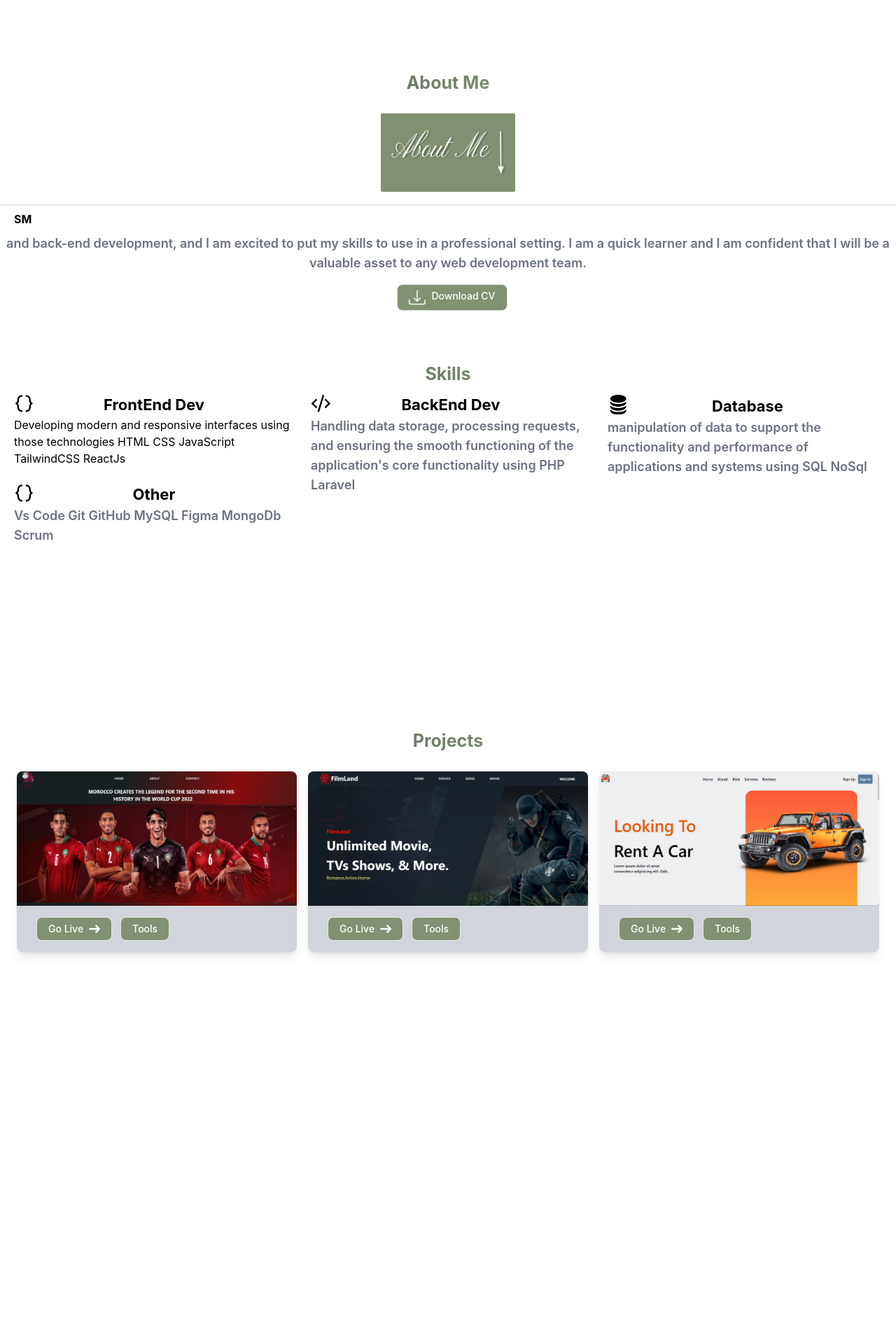
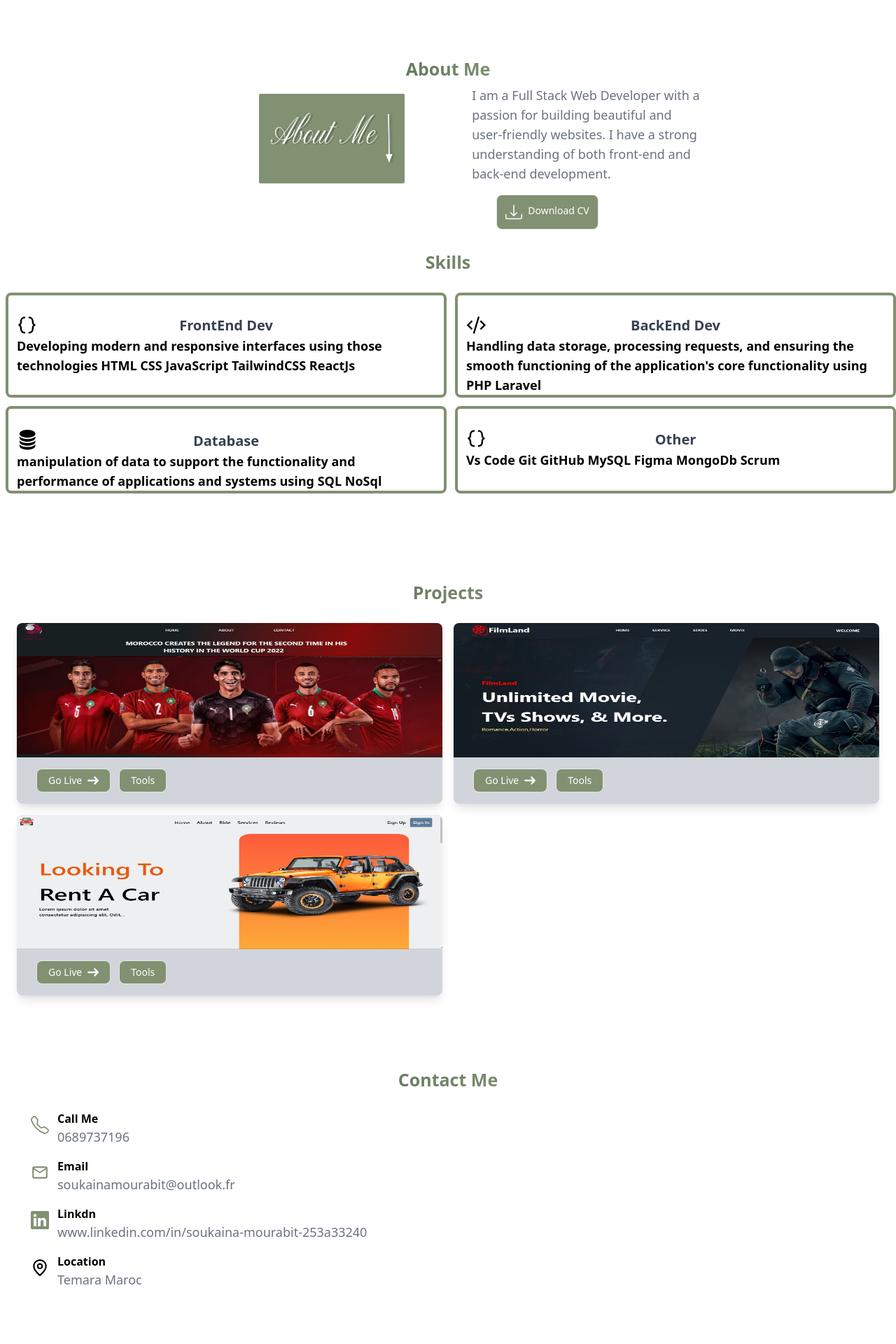
Before and after one commit to SMourabit/Personal_portfolio, a React (Create React App) app: page / in a window 1280 px wide. Shown: the part 380-2300 px from the top of the page at 70% size. Built offline with nearby package versions, Linux system fonts and the light colour scheme.

Commit message:
Table screen is DONE

```diff
--- a/src/Components/About.js
+++ b/src/Components/About.js
@@ -4,22 +4,31 @@ import Services from './Services';
 
 function About() {
   return (
-    <div className=' h-[26rem]  animate-showUp' id='About'>
+    <div className=' h-[26rem]  animate-showUp md:mt-[-1rem] ' id='About'>
 
-      <div className="flex items-center justify-center text-green-dark z-0">
+      <div className="flex items-center justify-center text-green-dark z-0 md:mt-1 ">
 
         <div className="flex flex-col items-center text-center relative ">
           <div class="">
-            <h2 className='text-center text-[25px] font-bold mb-6 bg-gradient-to-r from-green-medium from-10% to-green-light to-60% text-transparent bg-clip-text'>About Me</h2>
-            <div className='w-full text-center mt-2 flex justify-center'>
+            <h2 className='text-center text-[25px] font-bold  mb-6 bg-gradient-to-r from-green-medium from-10%
+             to-green-light to-60% text-transparent bg-clip-text md:relative md:top-[52px]'>About Me</h2>
 
-            <img src="3.jpg" alt="" className='rounded-sm w-[12rem] h-[7rem]'/>
+            <div className='md:flex md:flex-row md:gap-0'>
+
+              <div className='w-full text-center mt-2 flex justify-center '>
+                <img src="3.jpg" alt="" className='rounded-sm w-[12rem] h-[7rem]
+                 md:w-[13rem] md:h-[8rem] md:relative md:top-[2.25rem] md:left-[-0.75rem]' />
+              </div>
+
+              <p class="text-[15px] md:text-base lg:text-lg text-gray-500  font-semibold ml-2 mr-2 mt-[2rem]
+            md:w-[35.25rem] md:text-[18px] md:font-normal md:ml-[-2rem] md:text-left
+
+            ">
+                I am a Full Stack Web Developer with a passion for building beautiful and user-friendly websites. I have a strong understanding
+                of both front-end and back-end development.
+              </p>
             </div>
-            <p class="text-[15px] md:text-base lg:text-lg text-gray-500 font-semibold ml-2 mr-2 mt-[2rem]">
-              I am a Full Stack Web Developer with a passion for building beautiful and user-friendly websites. I have a strong understanding
-              of both front-end and back-end development, and I am excited to put my skills to use in a professional setting.
-              I am a quick learner and I am confident that I will be a valuable asset to any web development team.
-            </p>
+
           </div>
 
 
@@ -27,7 +36,9 @@ function About() {
 
 
             <button type="button" class="text-white bg-green-light ml-3 mt-0  border border-gray-200 focus:ring-4 focus:outline-none
-           focus:ring-gray-100 font-medium rounded-lg text-sm px-4 py-1.5 text-center inline-flex items-center">
+           focus:ring-gray-100 font-medium rounded-lg text-sm px-4 py-1.5 text-center inline-flex items-center
+           md:relative md:right-[-8.5rem] md:p-3
+           ">
               <a href="cv.pdf" download className='flex flex-row gap-2 '>
                 <BsDownload className="text-2xl " />
                 Download CV
--- a/src/Components/Contact.js
+++ b/src/Components/Contact.js
@@ -1,5 +1,6 @@
 import React from 'react'
 import { BsLinkedin, BsTelephone } from 'react-icons/bs'
+import { GrLocation } from 'react-icons/gr'
 import { MdOutlineEmail } from 'react-icons/md'
 
 function Contact() {
@@ -7,19 +8,20 @@ function Contact() {
         {name:'Call Me ',dec:'0689737196',icon: <BsTelephone className='relative left-4 top-2 text-[26px] text-green-light'/> },
         {name:'Email ',dec:'soukainamourabit@outlook.fr',icon: <MdOutlineEmail className='relative left-4 top-2 text-[26px] text-green-light'/> },
         {name:'Linkdn ',dec:'www.linkedin.com/in/soukaina-mourabit-253a33240',icon: <BsLinkedin className='relative left-4 top-2 text-[26px] text-green-light'/> },
+        {name:'Location ',dec:'Temara Maroc',icon: <GrLocation className='relative left-4 top-2 text-[26px]  text-green-light'/> },
 
 
 ]
   return (
-    <div className='h-[30rem] mt-[-1rem]'>
+    <div className='h-[30rem] md:h-[40rem]  mt-[-1rem] md:mt-0 '>
 <h1 className='text-center text-[25px] font-bold mb-6 bg-gradient-to-r from-green-medium from-10% to-green-light to-60% text-transparent bg-clip-text'>Contact Me</h1>
         <div className=' '>
         {cordonnees.map((e)=>{
-            return <div className='flex flex-row gap-2 ml-3 mt-4'>
+            return <div className='flex flex-row gap-2 ml-3 mt-4 md:ml-7  '>
             {e.icon}
-            <div className='flex flex-col ml-5'>
+            <div className='flex flex-col ml-5 '>
                 <h1 className='font-semibold'>{e.name}</h1>
-                <p className='text-[15px] md:text-base lg:text-lg text-gray-500 font-semibold'>{e.dec}</p>
+                <p className='text-[15px] md:text-base lg:text-lg text-gray-500 font-semibold md:font-medium'>{e.dec}</p>
             </div>
             </div>
         })}
--- a/src/Components/Header.js
+++ b/src/Components/Header.js
@@ -15,8 +15,8 @@ function Header() {
 
   };
   return (
-    <div >
-      <div className="fixed bottom-[88px] w-full border-t-[2px]   bg-white h-[2.5rem] z-20">
+    <div className="">
+      <div className="fixed bottom-[88px] w-full border-t-[2px]  h-[2.5rem] z-20  md:fixed md:top-0 md:w-[92%] md:bg-white">
         <h1 className="font-bold p-5 mt-[-0.8rem]">SM</h1>
         <button className="text-2xl absolute bottom-[0.5rem] right-2  z-40" onClick={() => { Toggle(); }}>
           {isClicked.menuIcon ? (<GiHamburgerMenu className="lg:hidden" />) : (<MdOutlineClose className="lg:hidden " />)}
@@ -25,8 +25,8 @@ function Header() {
         {isClicked.menuIcon}
         {isClicked.menuIcon ? " "
           :
-          <div className={`flex justify-center h-10 z-20 	fixed bottom-[6.5rem] p-8 w-full animate-showUp bg-white `}>
-            <ul className="flex gap-7">
+          <div className={`flex justify-center h-10 z-20 	fixed bottom-[6.5rem] p-8 w-full animate-showUp bg-white  md:top-7 `}>
+            <ul className="flex gap-7 md:mt-[-1rem]">
               <li>
                 <a href="#Home" className='icon-link  hover:text-bg-darkRed duration-500' title="Home">
                   <BiSolidHome className="text-[26px]" />
--- a/src/Components/Home.js
+++ b/src/Components/Home.js
@@ -4,7 +4,7 @@ import { MdOutlineEmail } from 'react-icons/md';
 
 function Home() {
   return (
-    <div className="flex w-full flex-col  text-green-dark z-0 h-[30rem] animate-showUp" id='Home'>
+    <div className="flex w-full flex-col  text-green-dark z-0 h-[30rem] md:h-[25rem] md:mt-[1.25rem] animate-showUp " id='Home'>
       <div className='flex flex-row w-full'>
         <div className='flex flex-col absolute top-[5.5rem] left-[0.78rem] w-1/4 gap-3  md:top-[8.25rem]
   '>
@@ -26,7 +26,7 @@ function Home() {
       </div>
       <div className="flex flex-col gap-3 relative top-12 md:top-[-6.75rem] md:left-[3.5rem] ">
         <h1 className="text-2xl font-bold text-black leading-7 ml-3 mt-6">Hi, I'm Soukaina</h1>
-        <p className="text-[20px] ml-3  text-gray-700 font-semibold mt-[-7.5px]">FullStack Developer</p>
+        <p className="text-[20px]   text-gray-700 font-semibold ml-3 mt-[-7.5px]">FullStack Developer</p>
         <p className="text-gray-600 text-[20px] ml-3 leading-6 md:w-[17.5rem] ">
           High level of knowledge in web <br />
           development, having the privilege of collaborating with diverse teams
--- a/src/Components/Portfolio.js
+++ b/src/Components/Portfolio.js
@@ -19,9 +19,9 @@ function Portfolio() {
   };
 
   return (
-    <div className='h-[63rem]  mt-5 p-6 animate-showUp' id='Portfolio'>
+    <div className='h-[63rem] md:h-[45rem] mt-5 p-6 animate-showUp  md:mt-0' id='Portfolio'>
       <h2 className='text-center text-[25px] font-bold mb-6 bg-gradient-to-r from-green-medium from-10% to-green-light to-60% text-transparent bg-clip-text '>Projects</h2>
-      <div className='grid grid-cols-1 md:grid-cols-3 gap-4'>
+      <div className='grid grid-cols-1 md:grid-cols-2 gap-4'>
         {websites.map((e, i) => (
           <div key={e} className='bg-gray-300 rounded-lg overflow-hidden shadow-lg'>
             <img className='w-full h-48 ' src={`${i}.jpg`} alt='' />
--- a/src/Components/Services.js
+++ b/src/Components/Services.js
@@ -5,51 +5,52 @@ import { GrCode } from 'react-icons/gr';
 
 function Services() {
   return (
-    <div className='h-[30rem] animate-showUp' id='Skills'>
+    <div className='h-[30rem] animate-showUp md:w-full md:h-[28rem] md:mt-[-5.25rem] ' id='Skills'>
       <h2 className='text-center text-[25px] font-bold mb-6 bg-gradient-to-r from-green-medium from-10% to-green-light to-60% text-transparent bg-clip-text '>Skills</h2>
 
-      <div className='grid grid-cols-1 md:grid-cols-3 place-items-left ml-2  mt-[-2.75rem] '>
+      <div className='grid grid-cols-1 md:grid-cols-2 md:gap-3 place-items-center ml-2  mt-[-2.75rem]  md:mt-0 '>
 
-        <div className='rounded-lg w-full h-[8rem] '>
+        <div className='rounded-lg w-full h-[8rem]
+         md:border-4 md:border-green-light md:h-full '>
           <BiCodeCurly className='text-[1.8rem] relative  top-7 left-3 ' />
-          <h1 className='text-center  font-bold text-[22px]'>
+          <h1 className='text-center  text-[20px]   text-gray-700 font-bold'>
             FrontEnd Dev  </h1>
 
 
-          <p className='text-sm md:text-base lg:text-lg=font-semibold ml-3 mr-4 '>
+          <p className='text-sm md:text-base lg:text-lg font-semibold ml-3 mr-4 '>
             Developing modern and responsive interfaces using those technologies
             HTML CSS JavaScript TailwindCSS ReactJs
           </p>
         </div>
 
-        <div className='rounded-lg w-full h-[8rem]  '>
+        <div className='rounded-lg w-full h-[8rem]   md:border-4 md:border-green-light  md:h-full '>
           <GrCode className='text-[1.8rem] relative  top-7 left-3' />
-          <h1 className='text-center  font-bold text-[22px]'>  BackEnd Dev  </h1>
+          <h1 className='text-center text-[20px]   text-gray-700 font-bold'>  BackEnd Dev  </h1>
 
-          <p className='text-sm md:text-base lg:text-lg text-gray-500 font-semibold ml-3 mr-4'>
+          <p className='text-sm md:text-base lg:text-lg  font-semibold ml-3 mr-4'>
             Handling data storage, processing requests, and ensuring the smooth functioning of the application's core
             functionality using
             PHP Laravel
           </p>
         </div>
 
-        <div className='rounded-lg w-full h-[8rem]  '>
+        <div className='rounded-lg w-full h-[8rem]    md:border-4 md:border-green-light  md:h-full '>
           <BsFillDatabaseFill className='text-[1.9rem] relative top-7 left-3' />
-          <h1 className='text-center  font-bold text-[22px]'>  Database </h1>
+          <h1 className='text-center text-[20px]   text-gray-700 font-bold'>  Database </h1>
 
 
-          <p className='text-sm md:text-base lg:text-lg text-gray-500 font-semibold ml-3 mr-4'>
+          <p className='text-sm md:text-base lg:text-lg font-semibold  ml-3 mr-4   '>
             manipulation of data to support the functionality and performance of applications and systems using
             SQL NoSql
           </p>
         </div>
 
-        <div className='rounded-lg w-full h-[8rem] '>
+        <div className='rounded-lg w-full h-[8rem]   md:border-4 md:border-green-light  md:h-full '>
         <BiCodeCurly className='text-[1.8rem] relative  top-7 left-3 ' />
-          <h1 className='text-center  font-bold text-[22px]'>  Other </h1>
+          <h1 className='text-center  text-[20px]   text-gray-700 font-bold'>  Other </h1>
 
 
-          <p className='text-sm md:text-base lg:text-lg text-gray-500 font-semibold ml-3 mr-4'>
+          <p className='text-sm md:text-base lg:text-lg font-semibold ml-3 mr-4'>
             Vs Code Git GitHub MySQL Figma MongoDb Scrum
           </p>
         </div>
--- a/src/index.css
+++ b/src/index.css
@@ -2,12 +2,7 @@
 @tailwind components;
 @tailwind utilities;
 body {
-  margin: 0;
-  font-family: -apple-system, BlinkMacSystemFont, 'Segoe UI', 'Roboto', 'Oxygen',
-    'Ubuntu', 'Cantarell', 'Fira Sans', 'Droid Sans', 'Helvetica Neue',
-    sans-serif;
-  -webkit-font-smoothing: antialiased;
-  -moz-osx-font-smoothing: grayscale;
+overflow-x: hidden;
 }
 
 code {
```
